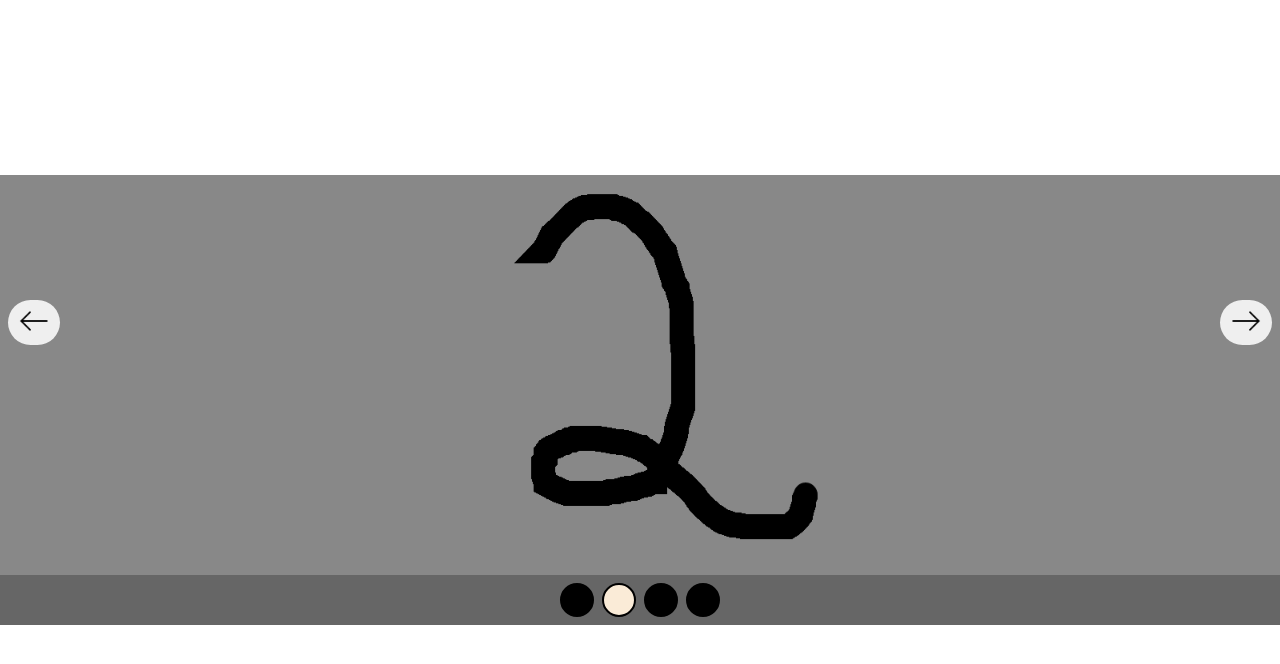
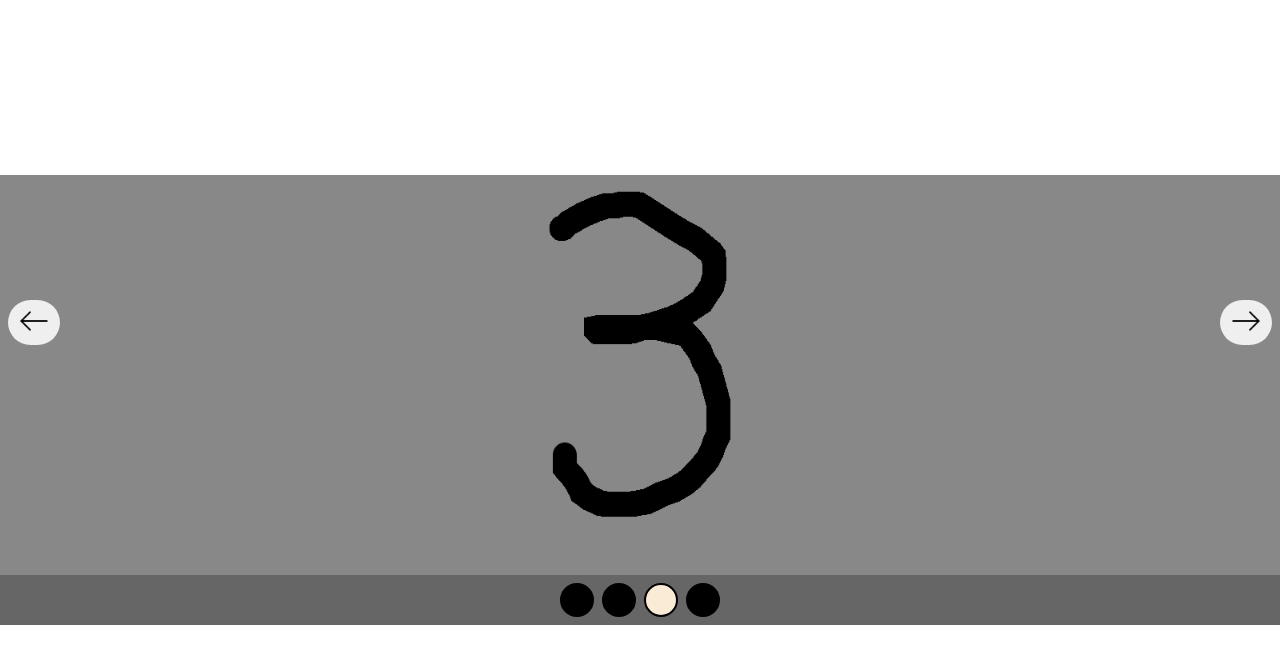
Before and after one commit to DemonT0P/DynamicUserInterfaces, a website built with Vite: page carousel/src/index.html in a window 1280 px wide. Both pictures are taken after a click on the button 1246 px from the left and 322 px from the top of the page. Built offline with nearby package versions, Linux system fonts and the light colour scheme.

Commit message:
Finished

```diff
--- a/carousel/package.json
+++ b/carousel/package.json
@@ -5,7 +5,7 @@
   "type": "module",
   "scripts": {
     "dev": "vite",
-    "build": "vite build",
+    "build": "vite build --emptyOutDir",
     "preview": "vite preview"
   },
   "devDependencies": {
--- a/carousel/src/carousel.js
+++ b/carousel/src/carousel.js
@@ -0,0 +1,19 @@
+export default function carousel() {
+  return `<div class="carousel">
+  <div class="carousel__imgs">
+    <button class="carousel__next carousel__button">
+      <img class="button__img" src="./imgs/icons8-right-50.png" />
+    </button>
+    <button class="carousel__previous carousel__button">
+      <img class="button__img" src="./imgs/icons8-left-50.png" />
+    </button>
+    <img class="carousel__current-img" src="./imgs/image1.jpg" />
+  </div>
+  <div class="carousel__counters">
+    <div class="carousel__counter carousel__counter-active"></div>
+    <div class="carousel__counter"></div>
+    <div class="carousel__counter"></div>
+    <div class="carousel__counter"></div>
+  </div>
+</div>`;
+}
--- a/carousel/src/index.html
+++ b/carousel/src/index.html
@@ -9,22 +9,5 @@
   <body>
     <div id="app"></div>
     <script type="module" src="/main.js"></script>
-    <div class="carousel">
-      <div class="carousel__imgs">
-        <button class="carousel__next carousel__button">
-          <img class="button__img" src="./imgs/icons8-right-50.png" />
-        </button>
-        <button class="carousel__previous carousel__button">
-          <img class="button__img" src="./imgs/icons8-left-50.png" />
-        </button>
-        <img class="carousel__current-img" src="./imgs/image1.jpg" />
-      </div>
-      <div class="carousel__counters">
-        <div class="carousel__counter carousel__counter-active"></div>
-        <div class="carousel__counter"></div>
-        <div class="carousel__counter"></div>
-        <div class="carousel__counter"></div>
-      </div>
-    </div>
   </body>
 </html>
--- a/carousel/src/main.js
+++ b/carousel/src/main.js
@@ -1,15 +1,6 @@
 import "./style.css";
-import "./carousel.js";
-import "./slider.js";
+import carousel from "./carousel.js";
+import start from "./slider";
 
-/*
-document.querySelector("#app").innerHTML = `
-
-`;
-
-let counter = 0;
-let counters = document.querySelectorAll(".carousel__counter");
-setInterval(() => {
-  counters[counter].classList.toggle(".carousel__counter-active");
-}, 1000);
-*/
+document.querySelector("#app").innerHTML = carousel();
+start();
--- a/carousel/src/slider.js
+++ b/carousel/src/slider.js
@@ -1,32 +1,93 @@
+export default function start() {
   let counter = 1;
   let counters = document.querySelectorAll(".carousel__counter");
 
   let auxClass = "carousel__counter-active";
-document.querySelector("body").addEventListener("click", () => {
-  if (
-    counter == 0 &&
-    counters[counters.length - 1].classList.contains(auxClass)
-  ) {
-    counters[counter].classList.toggle(auxClass);
+
+  function addCounter() {
+    if (counter >= counters.length) counter = 1;
+    else counter++;
+    console.log(counter);
+  }
+
+  function subCounter() {
+    if (counter <= 1) counter = counters.length;
+    else counter--;
+    console.log(counter);
+  }
+
+  function setCounter(index) {
+    counter = index;
+  }
+
+  function setCurrentImg() {
+    document.querySelector(
+      ".carousel__current-img"
+    ).src = `./imgs/image${counter}.jpg`;
+  }
+
+  function setNextPosition() {
+    if (counter >= counters.length) {
       counters[counters.length - 1].classList.toggle(auxClass);
-  } else if (
-    counter == 0 &&
-    !counters[counters.length - 1].classList.contains(auxClass)
-  ) {
-    counters[counter].classList.toggle(auxClass);
+      counters[0].classList.toggle(auxClass);
     } else {
       counters[counter].classList.toggle(auxClass);
       counters[counter - 1].classList.toggle(auxClass);
     }
+  }
 
-  setCurrentImg(counter);
+  function setPreviousPosition() {
+    if (counter == 1) {
+      counters[counter - 1].classList.toggle(auxClass);
+      counters[counters.length - 1].classList.toggle(auxClass);
+    } else if (counter >= 1) {
+      counters[counter - 1].classList.toggle(auxClass);
+      counters[counter - 2].classList.toggle(auxClass);
+    }
+  }
 
-  if (counter >= counters.length - 1) counter = 0;
-  else counter++;
+  function setPosition() {
+    counters[counter - 1].classList.toggle(auxClass);
+  }
+
+  function resetPositions() {
+    document.querySelectorAll(".carousel__counter").forEach((dots, index) => {
+      if (dots.classList.contains("carousel__counter-active")) {
+        dots.classList.toggle("carousel__counter-active");
+      }
+    });
+  }
+
+  function timer() {
+    setNextPosition();
+    addCounter();
+    setCurrentImg();
+  }
+
+  let interval = setInterval(timer, 5000);
+
+  document.querySelector(".carousel__next").addEventListener("click", () => {
+    setNextPosition();
+    addCounter();
+    setCurrentImg();
+    clearInterval(interval);
   });
 
-function setCurrentImg(index) {
-  document.querySelector(".carousel__current-img").src = `./imgs/image${
-    index + 1
-  }.jpg`;
+  document
+    .querySelector(".carousel__previous")
+    .addEventListener("click", () => {
+      setPreviousPosition();
+      subCounter();
+      setCurrentImg();
+      clearInterval(interval);
+    });
+
+  document.querySelectorAll(".carousel__counter").forEach((dots, index) => {
+    dots.addEventListener("click", () => {
+      setCounter(index + 1);
+      resetPositions();
+      setPosition();
+      setCurrentImg();
+    });
+  });
 }
--- a/carousel/src/style.css
+++ b/carousel/src/style.css
@@ -1,6 +1,10 @@
 body,
 html {
   margin: 0px;
+  height: 100%;
+}
+
+#app {
   height: 100%;
 }
 
--- a/drop-down/src/dropdown.js
+++ b/drop-down/src/dropdown.js
@@ -2,7 +2,6 @@ import dropDownMenu from "../public/dropdown.svg";
 
 export function showMenu(element, menu) {
   element.addEventListener("click", () => {
-    console.log("Deu bom");
     menu.classList.toggle("show");
   });
 }
```
Lines whose indentation alone changed are shown as unchanged.
